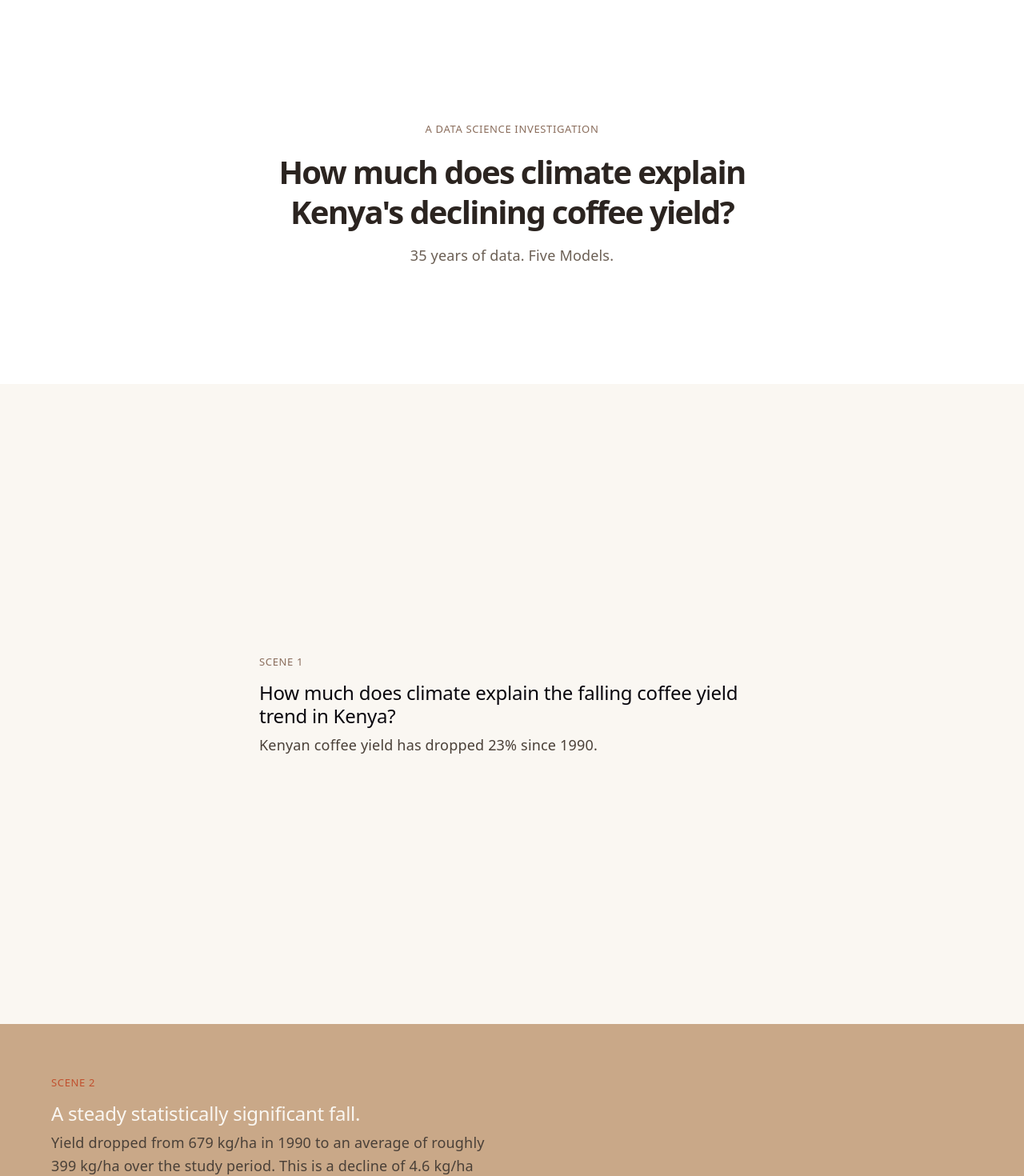
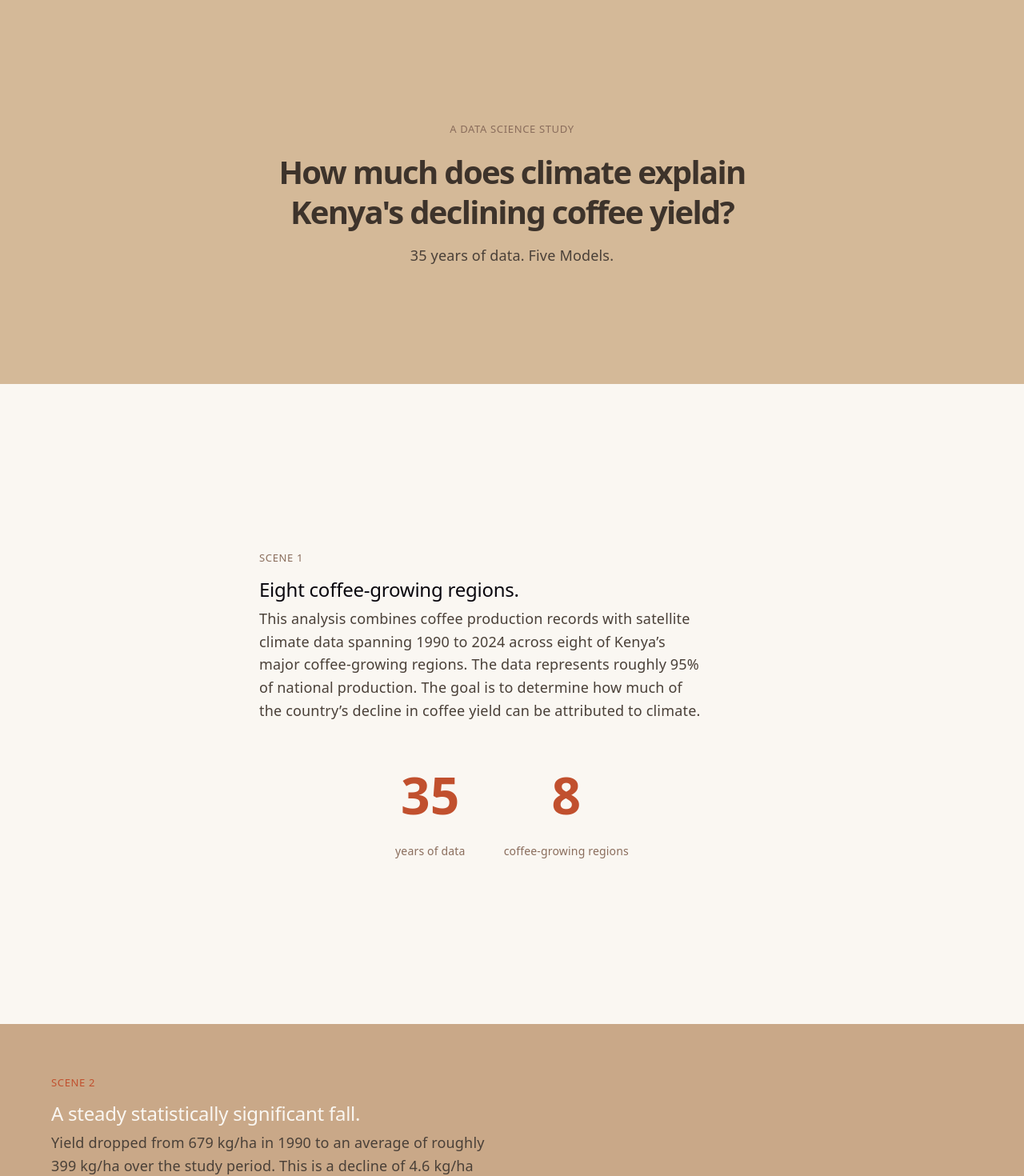
Before and after one commit to DoreenMolly/kenya-coffee-research, a React (Vite) app in the folder website/: page / in a window 1280 px wide. Shown: the top 1470 px of the page at 80% size. Built offline with nearby package versions, Linux system fonts and the light colour scheme.

Commit message:
Redesign hero styling and ScopeStats component

```diff
--- a/website/src/App.css
+++ b/website/src/App.css
@@ -35,14 +35,14 @@ main {
 }
 
 .hero {
-    min-height: 60vh;
-    display: flex;
-    flex-direction: column;
-    justify-content: center;
-    text-align: center;
-    max-width: 680px;
-    margin: 0 auto;
-    padding: 0 24px;
+  position: relative;
+  width: 100%;
+  min-height: 60vh;
+  display: flex;
+  align-items: center;
+  justify-content: center;
+  background: #d4b998;
+
 }
 
 .hero-eyebrow {
@@ -58,13 +58,21 @@ main {
     font-weight: 600;
     line-height: 1.25;
     margin: 0 0 16px;
-    color: #2b2420;
+    color: #3d332b;
 }
 
 .hero-sub{
     font-size: 18px;
-    color: #6b5f54;
+    color: #4a4038;
     margin: 0;
+}
+
+.hero-inner {
+  display: flex;
+  flex-direction: column;
+  max-width: 680px;
+  text-align: center;
+  padding: 0 24px;
 }
 
 .scene-light {
@@ -149,3 +157,27 @@ main {
   color: #6b5f54;
   margin: 8px 0 0;
 }
+
+.scope-stats {
+    display: flex;
+    gap: 48px;
+    justify-content: center;
+    margin-top: 40px;
+}
+
+.scope-stat {
+    text-align:center;
+}
+
+.scope-number {
+    font-size: 64px;
+    font-weight: 600;
+    color: #c1502e;
+    margin: 0;
+}
+
+.scope-label {
+    font-size: 14px;
+    color: #8a6d5c;
+    margin: 8px 0 0;
+}
--- a/website/src/App.tsx
+++ b/website/src/App.tsx
@@ -5,14 +5,17 @@ import BivariateGrid from './components/BivariateGrid'
 import ModelProgressionChart from './components/ModelProgressionChart'
 import StatCallout from './components/StatCallout'
 import './App.css'
+import ScopeStats from './components/ScopeStats'
 
 function App() {
   return (
     <main>
       <header className="hero">
-        <p className="hero-eyebrow">A data science investigation</p>
-        <h1 className="hero-title">How much does climate explain Kenya's declining coffee yield?</h1>
-        <p className="hero-sub">35 years of data. Five Models.</p>
+        <div className="hero-inner">
+          <p className="hero-eyebrow">A data science study</p>
+          <h1 className="hero-title">How much does climate explain Kenya's declining coffee yield?</h1>
+          <p className="hero-sub">35 years of data. Five Models.</p>
+        </div>
       </header>
 
       {scenes.map((scene, index) => (
@@ -27,6 +30,7 @@ function App() {
             <StatCallout value="51%" caption="of yield variation explained by the final model" />
           )}
           <p className="scene-text">{scene.body}</p>
+          {index === 0 && <ScopeStats />}
           {index === 1 && <YieldDeclineChart />}
           {index === 2 && <BivariateGrid />}
           {index === 3 && (
--- /dev/null
+++ b/website/src/components/ScopeStats.tsx
@@ -0,0 +1,16 @@
+function ScopeStats() {
+    return (
+        <div className="scope-stats">
+            <div className="scope-stat">
+                <p className="scope-number">35</p>
+                <p className="scope-label">years of data</p>
+            </div>
+            <div className="scope-stat">
+                <p className="scope-number">8</p>
+                <p className="scope-label">coffee-growing regions</p>
+            </div>
+        </div>
+    )
+}
+
+export default ScopeStats
--- a/website/src/data/scenes.ts
+++ b/website/src/data/scenes.ts
@@ -7,8 +7,8 @@ export interface SceneData {
 export const scenes: SceneData[] = [
     {
         label: 'Scene 1',
-        title: 'How much does climate explain the falling coffee yield trend in Kenya?',
-        body: 'Kenyan coffee yield has dropped 23% since 1990.',
+        title: 'Eight coffee-growing regions.',
+        body: 'This analysis combines coffee production records with satellite climate data spanning 1990 to 2024 across eight of Kenya\u2019s major coffee-growing regions. The data represents roughly 95% of national production. The goal is to determine how much of the country\u2019s decline in coffee yield can be attributed to climate.',
     },
     {
         label: 'Scene 2',
```
